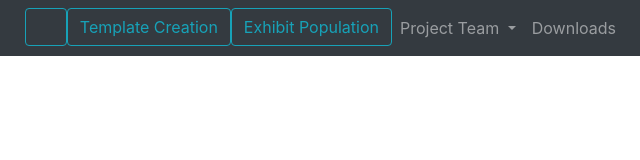
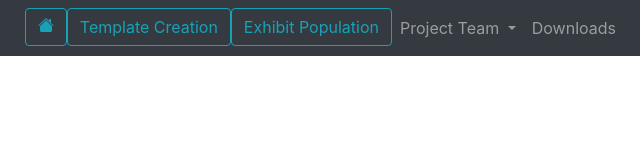
Before and after one commit to cearamullins/exhibit.github.io, a plain HTML site: page index.html in a window 1280 px wide. Shown: the full height of the page, 640-1280 px from the left. Drawn offline with Linux system fonts and the light colour scheme.

Commit message:
Update index.html

```diff
--- a/index.html
+++ b/index.html
@@ -25,17 +25,9 @@
             <ul class="navbar-nav ml-auto">
                 <li class="nav-item active">
                     <a class="btn btn-outline-info my-2 my-sm-0" href="#">
-                        <svg width="1em" height="1em" viewBox="0 0 16 16" fill="currentColor" xmlns="http://www.w3.org/2000/svg" xmlns:xlink="http://www.w3.org/1999/xlink">
-                            <defs>
-                              <clipPath id="clip-EXHIBIT_logo_test">
-                                <rect width="16" height="16"/>
-                              </clipPath>
-                            </defs>
-                            <g id="EXHIBIT_logo_test" clip-path="url(#clip-EXHIBIT_logo_test)">
-                              <g id="house" transform="translate(-10.988 -12.855)">
-                                <path id="Path_14" data-name="Path 14" d="M1351.563,709.656a.573.573,0,0,0-.074.317.47.47,0,0,0,.367.365c.188,0,.728-.085.75.006v.2l-.005,7.126a1.162,1.162,0,0,0,.218.472.708.708,0,0,0,.391.178c.225.062,4.116.022,4.156.024s.039-.1.038-.283c-.005-.954-.021-4.2,0-4.549.026-.408.508-.5.508-.5h2.309a.539.539,0,0,1,.482.551c.005.508.02,4.5.02,4.5s0,.283.041.284c.431,0,3.909.005,4.012,0a.639.639,0,0,0,.413-.207.694.694,0,0,0,.213-.369l.006-7.27a.267.267,0,0,1,0-.153c.027-.06.41.009.655,0a.441.441,0,0,0,.423-.466c-.019-.241-.359-.474-.359-.474s-6.113-5.274-6.8-5.9a.48.48,0,0,0-.629-.055C1357.93,704.184,1351.641,709.541,1351.563,709.656Z" transform="translate(-1340 -690)" fill="none" fill-rule="evenodd" stroke="evenodd" stroke-width="1"/>
-                              </g>
-                            </g>
+                        <svg width="1em" height="1em" viewBox="0 0 16 16" class="bi bi-house-fill" fill="currentColor" xmlns="http://www.w3.org/2000/svg">
+                            <path fill-rule="evenodd" d="M8 3.293l6 6V13.5a1.5 1.5 0 0 1-1.5 1.5h-9A1.5 1.5 0 0 1 2 13.5V9.293l6-6zm5-.793V6l-2-2V2.5a.5.5 0 0 1 .5-.5h1a.5.5 0 0 1 .5.5z"/>
+                            <path fill-rule="evenodd" d="M7.293 1.5a1 1 0 0 1 1.414 0l6.647 6.646a.5.5 0 0 1-.708.708L8 2.207 1.354 8.854a.5.5 0 1 1-.708-.708L7.293 1.5z"/>
                         </svg>
                     </a>
                 </li>
```
